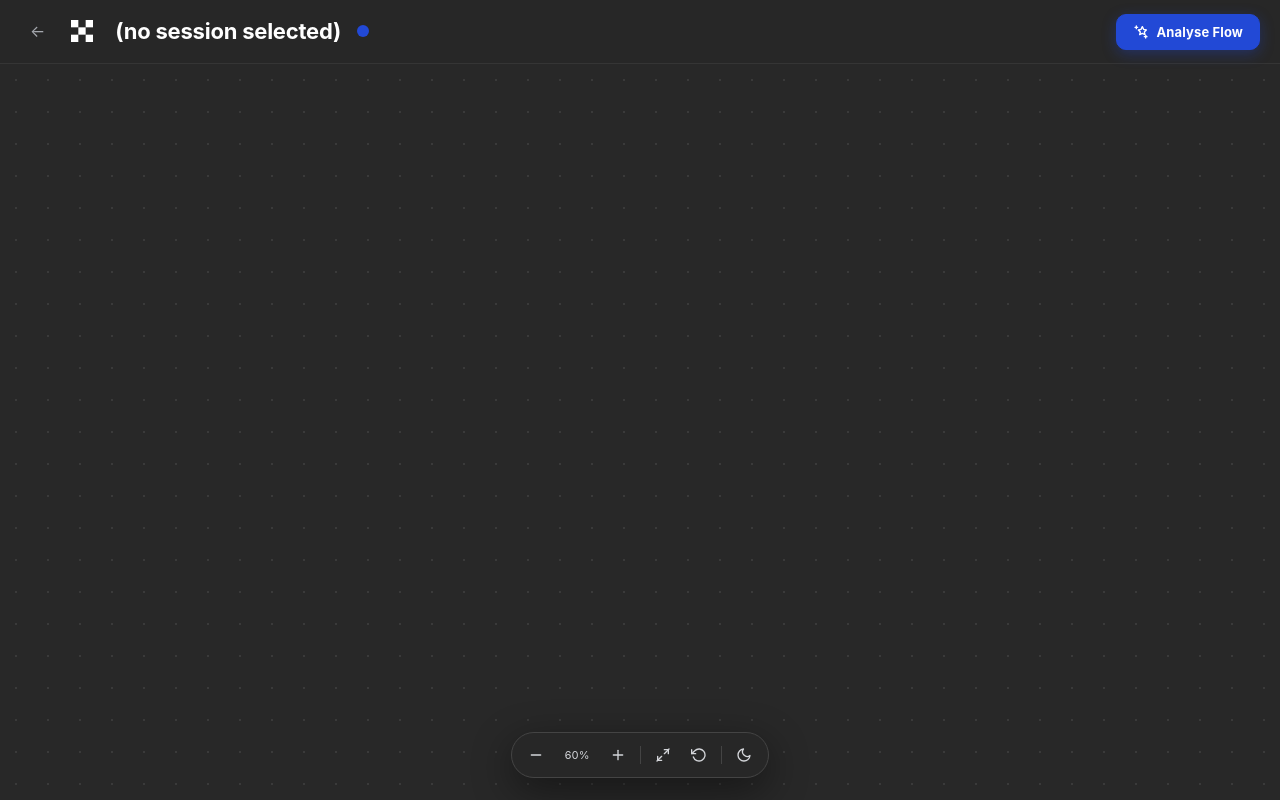
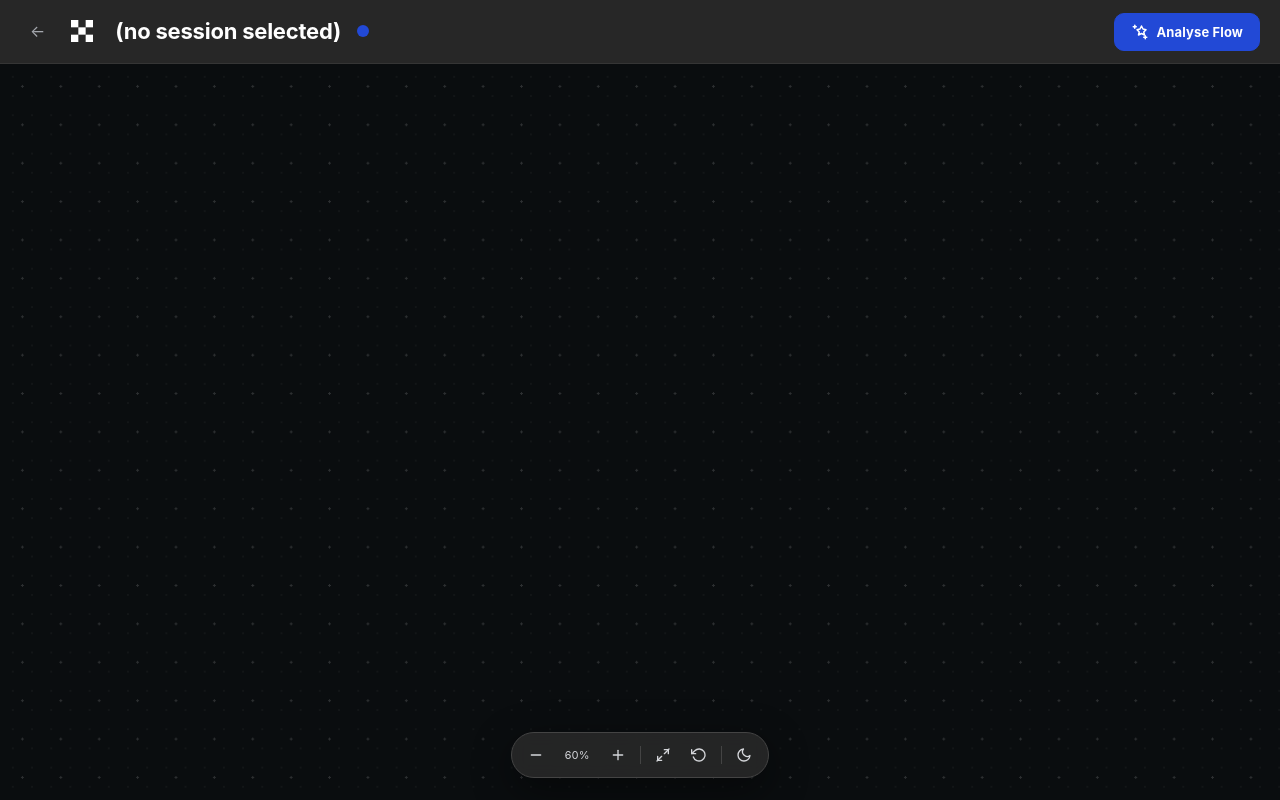
Before and after one commit to ehayretci/Aux_ai, a FastAPI app: page /canvas in a window 1280 px wide. Run offline with FastAPI, Linux system fonts and the light colour scheme.

Commit message:
Canvas + archive UI polish: colors, favicon, adaptive grid
- Delete-mode X buttons and card borders now red; required-field
  asterisk red and inline with its label.
- Color-scheme-aware favicon (site.svg light / site_dark.svg dark) on
  both the flows and canvas pages.
- Canvas: analysed-screen glow blue instead of green, #0A0D0F backdrop,
  de-glowed Analyse button, 18px button icon, and a low-contrast
  FigJam-style dot grid that pans, zooms, and fades by zoom level.

Co-Authored-By: Claude Opus 4.7 <noreply@anthropic.com>

```diff
--- a/static/canvas.css
+++ b/static/canvas.css
@@ -14,6 +14,7 @@
   --accent-hover: #1a3aae;
   --on-accent: #FFFFFF;
   --grid-dot: #3a3a3a;
+  --canvas-bg: #0A0D0F;
   --topbar-bg: rgba(40, 40, 40, 0.92);
   --pill-bg: rgba(40, 40, 40, 0.92);
   --chip-bg: rgba(40, 40, 40, 0.7);
@@ -40,6 +41,7 @@
   --accent-hover: #1a3aae;
   --on-accent: #FFFFFF;
   --grid-dot: #e3e3e3;
+  --canvas-bg: #FFFFFF;
   --topbar-bg: rgba(255, 255, 255, 0.92);
   --pill-bg: rgba(255, 255, 255, 0.95);
   --chip-bg: rgba(255, 255, 255, 0.85);
@@ -176,16 +178,15 @@ button:hover { background: var(--surface-3); }
   font-weight: 700;
   cursor: pointer;
   letter-spacing: 0.01em;
-  box-shadow: 0 4px 14px rgba(34, 73, 214, 0.35);
-  transition: transform 0.12s, box-shadow 0.15s, background 0.15s, border-color 0.15s, color 0.15s;
+  box-shadow: none;
+  transition: transform 0.12s, background 0.15s, border-color 0.15s, color 0.15s;
 }
 .flow-btn:hover {
   background: var(--accent-hover);
   border-color: var(--accent-hover);
-  box-shadow: 0 6px 18px rgba(34, 73, 214, 0.45);
   transform: translateY(-1px);
 }
-.flow-btn .flow-btn-icon { color: currentColor; }
+.flow-btn .flow-btn-icon { color: currentColor; width: 18px; height: 18px; }
 
 /* Post-analysis state — subtle green outline + "Flow Analysis" label */
 .flow-btn.has-result {
@@ -207,9 +208,9 @@ button:hover { background: var(--surface-3); }
   top: 64px; left: 0; right: 0; bottom: 0;
   overflow: hidden;
   cursor: grab;
-  background:
-    radial-gradient(circle, var(--grid-dot) 1px, transparent 1px) 0 0 / 32px 32px,
-    var(--bg);
+  /* Dot-grid background-image/size/position are driven by applyTransform()
+     in canvas.js so the grid pans, zooms, and fades with the world. */
+  background-color: var(--canvas-bg);
 }
 #viewport.panning { cursor: grabbing; }
 
@@ -299,15 +300,15 @@ button:hover { background: var(--surface-3); }
   z-index: 5;
 }
 .screen.analyzed {
-  border-color: rgba(52, 199, 89, 0.7);
-  box-shadow: 0 0 0 1px rgba(52, 199, 89, 0.4),
-              0 0 24px rgba(52, 199, 89, 0.25);
+  border-color: rgba(34, 73, 214, 0.7);
+  box-shadow: 0 0 0 1px rgba(34, 73, 214, 0.4),
+              0 0 24px rgba(34, 73, 214, 0.25);
   cursor: pointer;
 }
 .screen.analyzed:hover {
-  border-color: #34c759;
-  box-shadow: 0 0 0 1px rgba(52, 199, 89, 0.6),
-              0 0 32px rgba(52, 199, 89, 0.4);
+  border-color: #2249D6;
+  box-shadow: 0 0 0 1px rgba(34, 73, 214, 0.6),
+              0 0 32px rgba(34, 73, 214, 0.4);
 }
 
 /* Image wrapper — the click marker is positioned inside this so it
--- a/static/canvas.js
+++ b/static/canvas.js
@@ -39,11 +39,44 @@ let flowAnalysisResult = null;
 
 sessionNameEl.textContent = SESSION_ID || "(no session selected)";
 
+const GRID_SPACING = 32; // world-unit spacing of the finest dot grid
+
+// Low-contrast dots; the finer layer fades in/out between zoom levels so the
+// on-screen density stays roughly constant (FigJam-style level-of-detail).
+function gridDotStyle() {
+  const light = document.documentElement.dataset.theme === "light";
+  return { rgb: light ? "0,0,0" : "255,255,255", maxAlpha: light ? 0.10 : 0.14 };
+}
+
+function updateGrid() {
+  const { rgb, maxAlpha } = gridDotStyle();
+  // How many power-of-two subdivisions from the base spacing the current zoom
+  // sits at. Fractional part drives the cross-fade between adjacent levels.
+  const level = Math.floor(-Math.log2(view.scale));
+  const frac = -Math.log2(view.scale) - level;
+  const fine = GRID_SPACING * view.scale * Math.pow(2, level); // ~16–32px on screen
+  const coarse = fine * 2;                                     // ~32–64px, always shown
+  const fineA = (maxAlpha * (1 - frac)).toFixed(3);
+  const coarseA = maxAlpha.toFixed(3);
+  viewport.style.backgroundImage =
+    `radial-gradient(circle, rgba(${rgb},${fineA}) 1px, transparent 1px),` +
+    `radial-gradient(circle, rgba(${rgb},${coarseA}) 1px, transparent 1px)`;
+  viewport.style.backgroundSize = `${fine}px ${fine}px, ${coarse}px ${coarse}px`;
+  viewport.style.backgroundPosition =
+    `${view.x}px ${view.y}px, ${view.x}px ${view.y}px`;
+}
+
 function applyTransform() {
   world.style.transform = `translate(${view.x}px, ${view.y}px) scale(${view.scale})`;
+  updateGrid();
   if (zoomLabelEl) zoomLabelEl.textContent = Math.round(view.scale * 100) + "%";
   drawConnections();
 }
+
+// Refresh grid colours when the (browser-independent) app theme toggles.
+document.querySelectorAll("[data-theme-toggle]").forEach((btn) =>
+  btn.addEventListener("click", () => requestAnimationFrame(updateGrid))
+);
 applyTransform();
 
 // ------------------------------------------------------- Pan & zoom -------
--- a/templates/canvas.html
+++ b/templates/canvas.html
@@ -3,7 +3,8 @@
 <head>
   <meta charset="UTF-8" />
   <title>AUX — Flow Canvas</title>
-  <link rel="icon" type="image/svg+xml" href="/static/logos/site.svg" />
+  <link rel="icon" type="image/svg+xml" href="/static/logos/site.svg" media="(prefers-color-scheme: light)" />
+  <link rel="icon" type="image/svg+xml" href="/static/logos/site_dark.svg" media="(prefers-color-scheme: dark)" />
   <link rel="stylesheet" href="/static/canvas.css" />
   <script src="/static/theme.js"></script>
 </head>
--- a/templates/index.html
+++ b/templates/index.html
@@ -3,7 +3,8 @@
 <head>
   <meta charset="UTF-8" />
   <title>AUX — Flow Archive</title>
-  <link rel="icon" type="image/svg+xml" href="/static/logos/site.svg" />
+  <link rel="icon" type="image/svg+xml" href="/static/logos/site.svg" media="(prefers-color-scheme: light)" />
+  <link rel="icon" type="image/svg+xml" href="/static/logos/site_dark.svg" media="(prefers-color-scheme: dark)" />
   <link rel="stylesheet" href="/static/index.css" />
   <script src="/static/theme.js"></script>
 </head>
@@ -62,7 +63,7 @@
       </header>
       <form id="edit-form" class="edit-form">
         <input type="hidden" name="session_id" />
-        <label>Flow Name <span class="req">*</span>
+        <label><span class="label-text">Flow Name <span class="req">*</span></span>
           <input type="text" name="flow_name" required />
         </label>
         <label>Client
```
Also changed, not shown: static/index.css (+10 -6 lines), static/logos/site_dark.svg (added).
